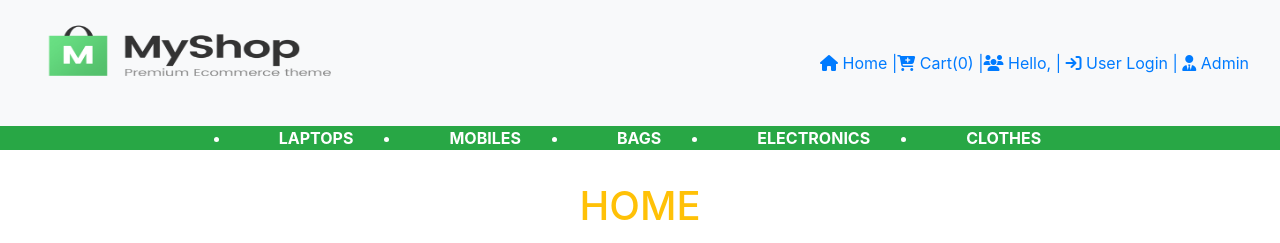
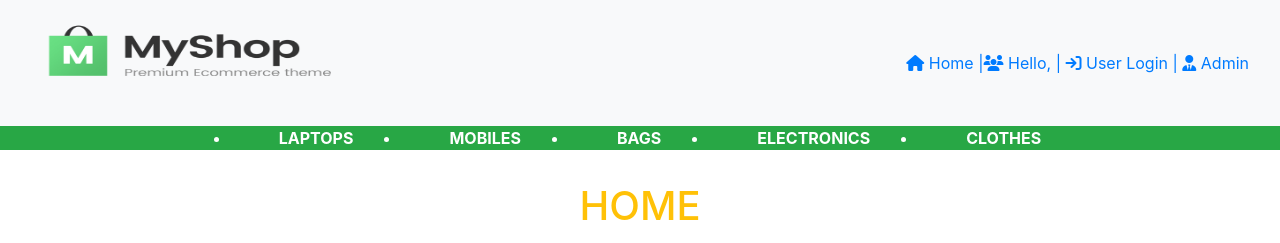
Before and after one commit to Shubhradee/E-COMMERCE_FULL_STACK, a PHP site: page / in a window 1280 px wide. Shown: the top 243 px of the page. Run offline with PHP 8.4, Linux system fonts and the light colour scheme; data comes from the database, SQL or seed files in the repository; some libraries are stand-ins or nearby versions.

Commit message:
Update header.php

```diff
--- a/User/header.php
+++ b/User/header.php
@@ -23,8 +23,6 @@
 
     <div class = "d-flex fs-6">
     <a href = "INDEX.php" class = "text-primary text-decoration-none pe-2"><i class="fa-solid fa-house"></i> Home  |</a>
-    <a href = "" class = "text-primary text-decoration-none pe-2 "><i class="fa-solid fa-cart-plus"></i>  Cart(0) | </a>
-
      <span class = "text-primary pe-2 fs-6">
     <i class="fa-solid fa-users fs-6"></i> Hello, |
     <a href="User/login.php" class ="text-primary text-decoration-none pe-2 "><i class="fa-solid fa-arrow-right-to-bracket fs-6"></i> User Login |</a>
```
